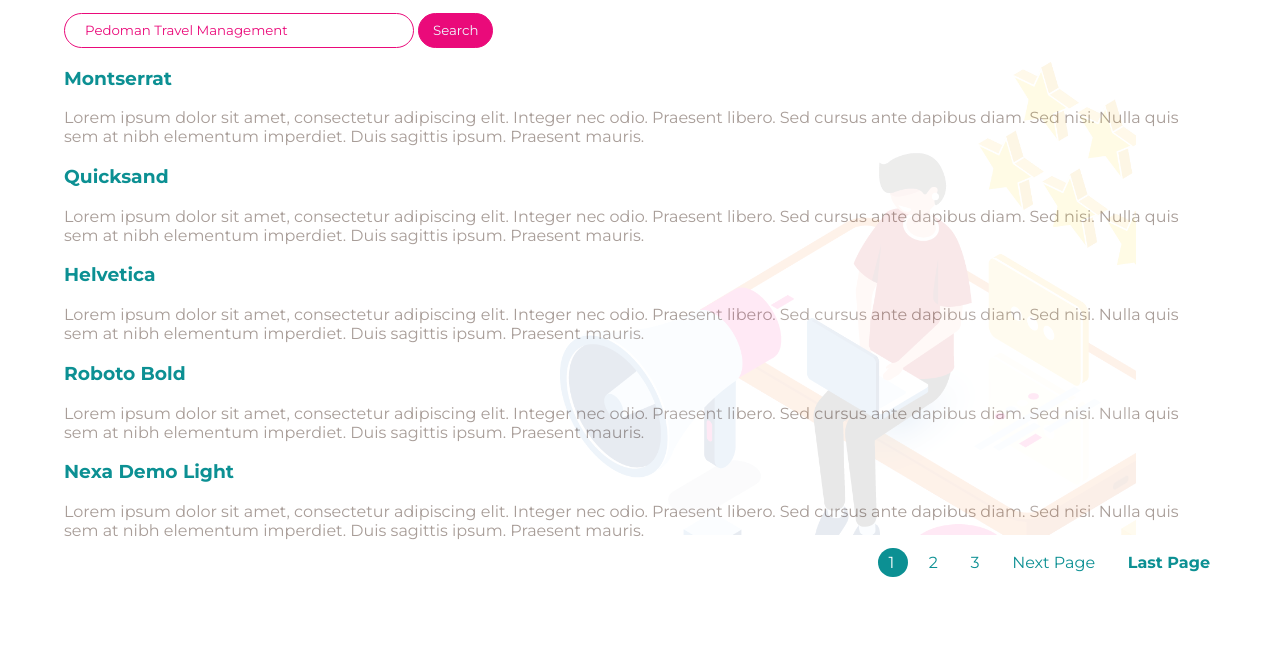
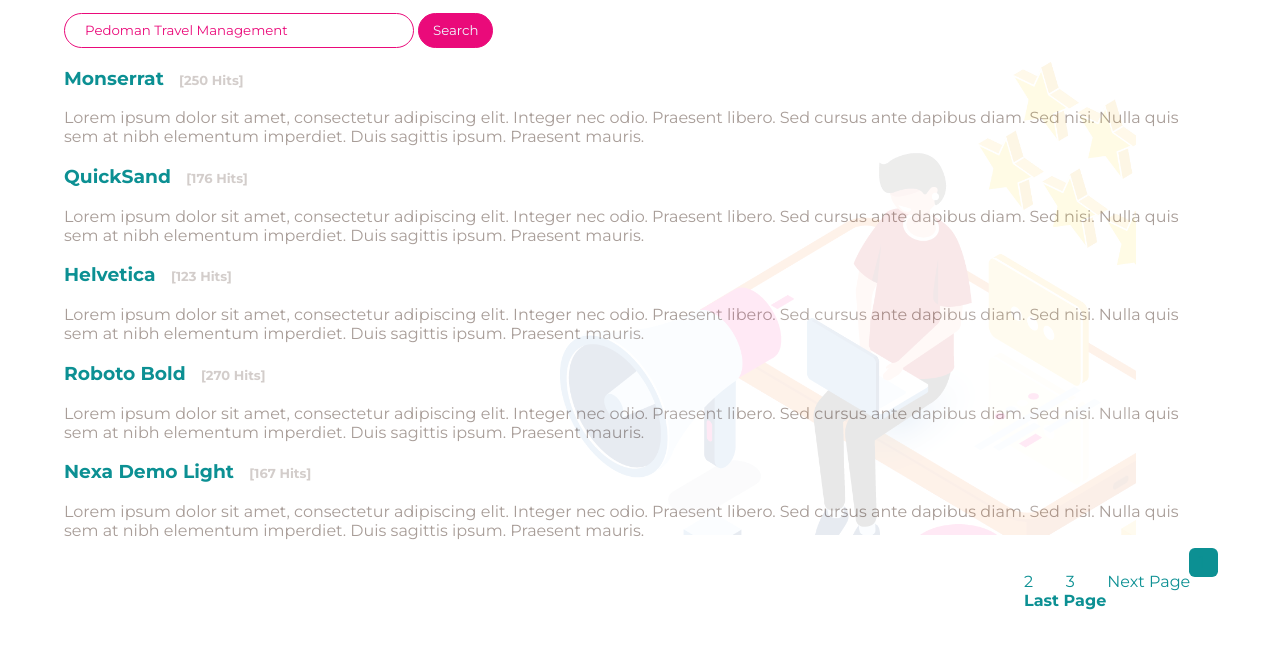
Before and after one commit to firafakhira/telkom_kp, a Django app: page /search/ in a window 1280 px wide. Shown: the part 96-745 px from the top of the page. Run offline with Django 3.2, Linux system fonts and the light colour scheme.

Commit message:
dari haipa

```diff
--- a/hr_wiki/static/hr_wiki/css/searchCSS.css
+++ b/hr_wiki/static/hr_wiki/css/searchCSS.css
@@ -12,6 +12,7 @@
     border-radius: 50px;
     height: 35px;
     text-align: left;
+    outline: none;
 }
 ::placeholder{
     color: #EA0A7A;
@@ -24,6 +25,14 @@
     height: 35px;
     border-radius: 50px;
     color: aliceblue;
+}
+.btn_search:focus{
+    outline: none;
+}
+.btn_search:active{
+    background-color: white;
+    color:#EA0A7A;
+    border:1px solid black;
 }
 h3{
     color: #0C9093;
@@ -72,3 +81,12 @@
 a{
     text-decoration: none;
 }
+.page{
+    margin-left: 80%;
+    margin-top: 1%;
+}
+.bulet{
+    color: #0C9093;
+    border-radius: 20%;
+    margin-left: 80%;
+}
--- a/hr_wiki/templates/hr_wiki/search.html
+++ b/hr_wiki/templates/hr_wiki/search.html
@@ -7,23 +7,23 @@
     </div>
     <div class="content-search">
         <div class = "row">
-            <h3>Montserrat</h3>
+            <h3>Monserrat <nobr class="hits" style="margin-left: 10px;font-size: 13px; color: #A89D98; opacity: 0.5;">[250 Hits]</nobr></h3>
             <p> Lorem ipsum dolor sit amet, consectetur adipiscing elit. Integer nec odio. Praesent libero. Sed cursus ante dapibus diam. Sed nisi. Nulla quis sem at nibh elementum imperdiet. Duis sagittis ipsum. Praesent mauris.</p>
         </div>
         <div class = "row">
-            <h3>Quicksand</h3>
+            <h3>QuickSand <nobr class="hits" style="margin-left: 10px;font-size: 13px; color: #A89D98; opacity: 0.5;">[176 Hits]</nobr></h3>
             <p> Lorem ipsum dolor sit amet, consectetur adipiscing elit. Integer nec odio. Praesent libero. Sed cursus ante dapibus diam. Sed nisi. Nulla quis sem at nibh elementum imperdiet. Duis sagittis ipsum. Praesent mauris.</p>
         </div>
         <div class = "row">
-            <h3>Helvetica</h3>
+            <h3>Helvetica <nobr class="hits" style="margin-left: 10px;font-size: 13px; color: #A89D98; opacity: 0.5;">[123 Hits]</nobr></h3>
             <p> Lorem ipsum dolor sit amet, consectetur adipiscing elit. Integer nec odio. Praesent libero. Sed cursus ante dapibus diam. Sed nisi. Nulla quis sem at nibh elementum imperdiet. Duis sagittis ipsum. Praesent mauris.</p>
         </div>
         <div class = "row">
-            <h3>Roboto Bold</h3>
+            <h3>Roboto Bold <nobr class="hits" style="margin-left: 10px;font-size: 13px; color: #A89D98; opacity: 0.5;">[270 Hits]</nobr></h3>
             <p> Lorem ipsum dolor sit amet, consectetur adipiscing elit. Integer nec odio. Praesent libero. Sed cursus ante dapibus diam. Sed nisi. Nulla quis sem at nibh elementum imperdiet. Duis sagittis ipsum. Praesent mauris.</p>
         </div>
         <div class = "row">
-            <h3>Nexa Demo Light</h3>
+            <h3>Nexa Demo Light <nobr class="hits" style="margin-left: 10px;font-size: 13px; color: #A89D98; opacity: 0.5;">[167 Hits]</nobr></h3>
             <p> Lorem ipsum dolor sit amet, consectetur adipiscing elit. Integer nec odio. Praesent libero. Sed cursus ante dapibus diam. Sed nisi. Nulla quis sem at nibh elementum imperdiet. Duis sagittis ipsum. Praesent mauris.</p>
         </div>
     </div>
```
